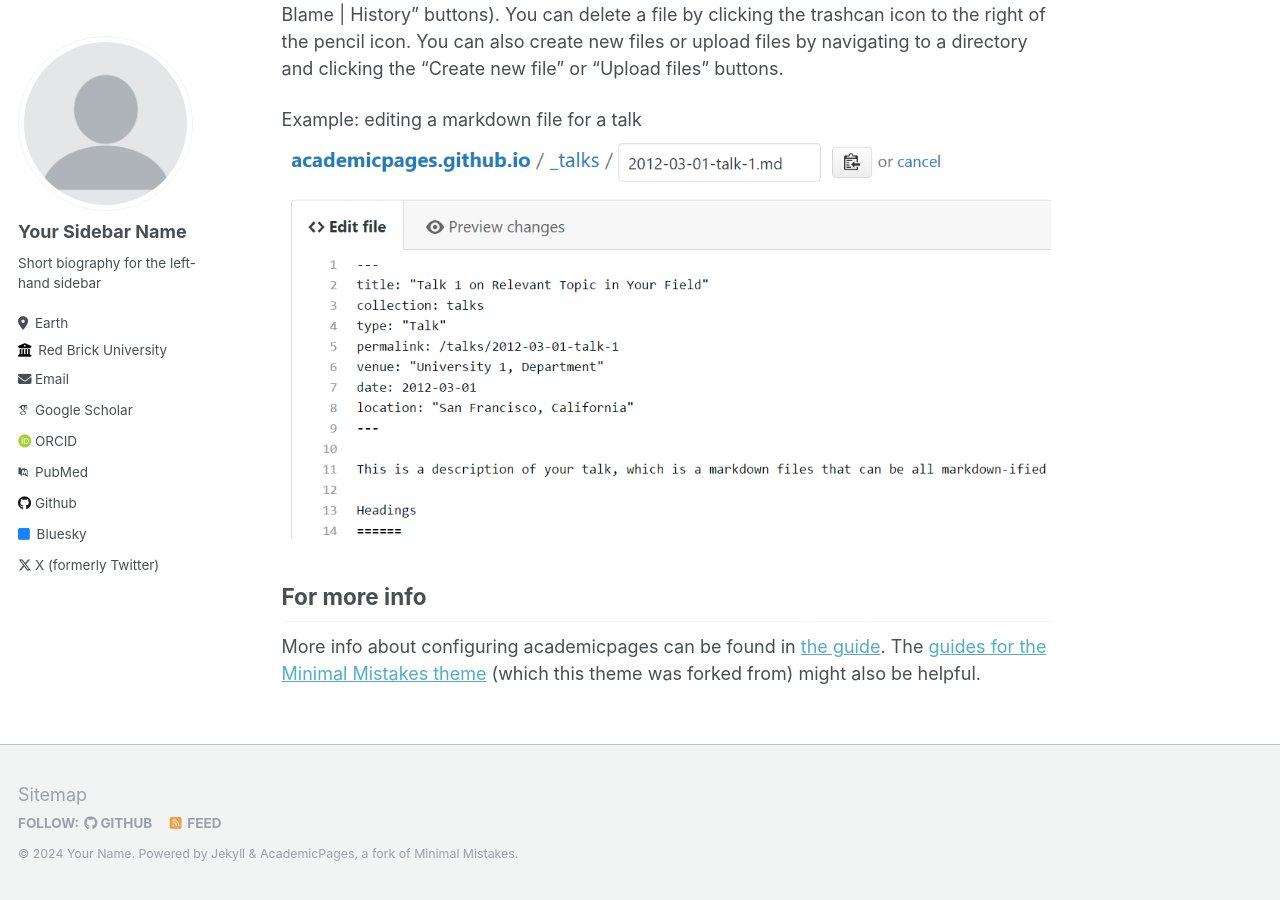
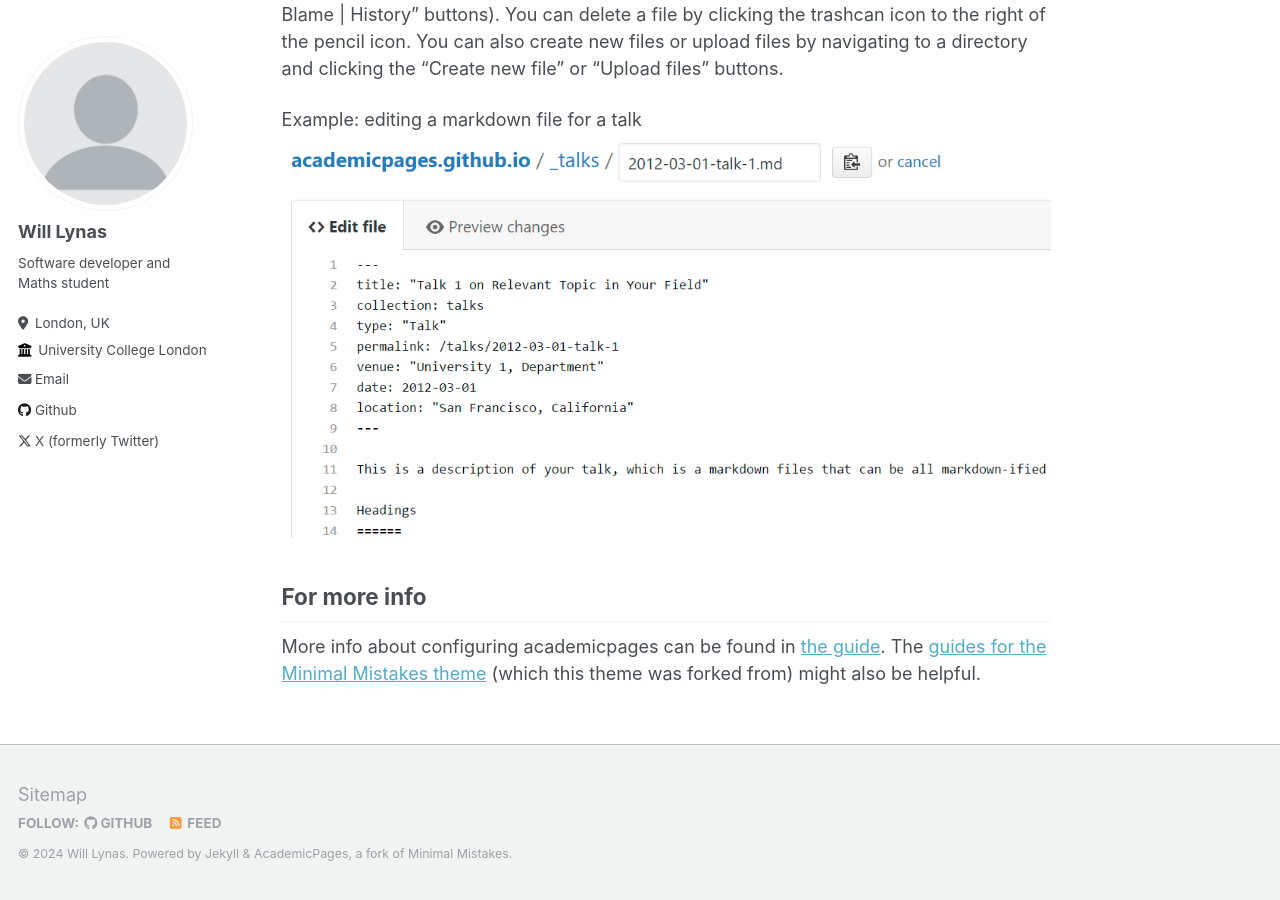
Before and after one commit to will-lynas/will-lynas.github.io, a Jekyll site: the page built from _pages/about.md, in a window 1280 px wide and 900 px high, scrolled down 2463 px. Built offline with Jekyll 4.4.1, drawn with Linux system fonts in a browser that asks for light colours; some web fonts are replaced; some of the changed text lies outside the part shown.

Commit message:
Add main info

```diff
--- a/_config.yml
+++ b/_config.yml
@@ -7,14 +7,14 @@
 # server process.
 
 # Basic Site Settings
-locale                   : "en-US"
-title                    : "Your Name / Site Title"
+locale                   : "en-GB"
+title                    : "Will Lynas"
 title_separator          : "-"
-name                     : &name "Your Name"
-description              : &description "personal description"
-url                      : https://academicpages.github.io # the base hostname & protocol for your site e.g. "https://mmistakes.github.io"
+name                     : &name "Will Lynas"
+description              : &description "Software developer and Maths student"
+url                      : https://will-lynas.github.io # the base hostname & protocol for your site e.g. "https://mmistakes.github.io"
 baseurl                  : "" # the subpath of your site, e.g. "/blog"
-repository               : "academicpages/academicpages.github.io"
+repository               : "will-lynas.github.io"
 
 # Site Author - The following control what appear as part of the author content on the side bar.
 #               If a field is blank the icon and link will not appear, otherwise it will be shown.
@@ -22,32 +22,32 @@ repository               : "academicpages/academicpages.github.io"
 author:
   # Biographic information
   avatar           : "profile.png"
-  name             : "Your Sidebar Name"
+  name             : "Will Lynas"
   pronouns         : # example: "she/her"
-  bio              : "Short biography for the left-hand sidebar"
-  location         : "Earth"
-  employer         : "Red Brick University"
+  bio              : *description
+  location         : "London, UK"
+  employer         : "University College London"
   uri              : # URL
-  email            : "none@example.org"
+  email            : "will@lynas.dev"
 
   # Academic websites
   arxiv            : # URL - Update with the correct link to your profile
-  googlescholar    : "https://scholar.google.com/citations?user=PS_CX0AAAAAJ"
+  googlescholar    : # "https://scholar.google.com/citations?user=PS_CX0AAAAAJ"
   impactstory      : # URL
-  orcid            : "http://orcid.org/yourorcidurl"
-  pubmed           : "https://www.ncbi.nlm.nih.gov/pubmed/?term=john+snow"
+  orcid            : # "http://orcid.org/yourorcidurl"
+  pubmed           : # "https://www.ncbi.nlm.nih.gov/pubmed/?term=john+snow"
   researchgate     : # URL
 
   # Repositories and software development
   bitbucket        : # Username - Update with your username on the site
   codepen          : # Username
   dribbble         : # Username
-  github           : "academicpages"
+  github           : "will-lynas"
   kaggle           : # Username
   stackoverflow    : # User number or user number and name (i.e., use "1" or "1/jeff-atwood")
 
   # Social media
-  bluesky          : "bsky.app" # Replace this with you Bluesky username
+  bluesky          : # "bsky.app" # Replace this with you Bluesky username
   facebook         : # Username
   flickr           : # Username
   foursquare       : # Username
@@ -64,7 +64,7 @@ author:
   steam            : # Username
   telegram         : # URL
   tumblr           : # Username
-  twitter          : "UniofOxford"  # Replace this with your X / Twitter handle
+  twitter          : "lynas_will"  # Replace this with your X / Twitter handle
   vine             : # Username
   weibo            : # Username
   wikipedia        : # Username
```
Also changed, not shown: _data/navigation.yml (line endings or trailing spaces).
